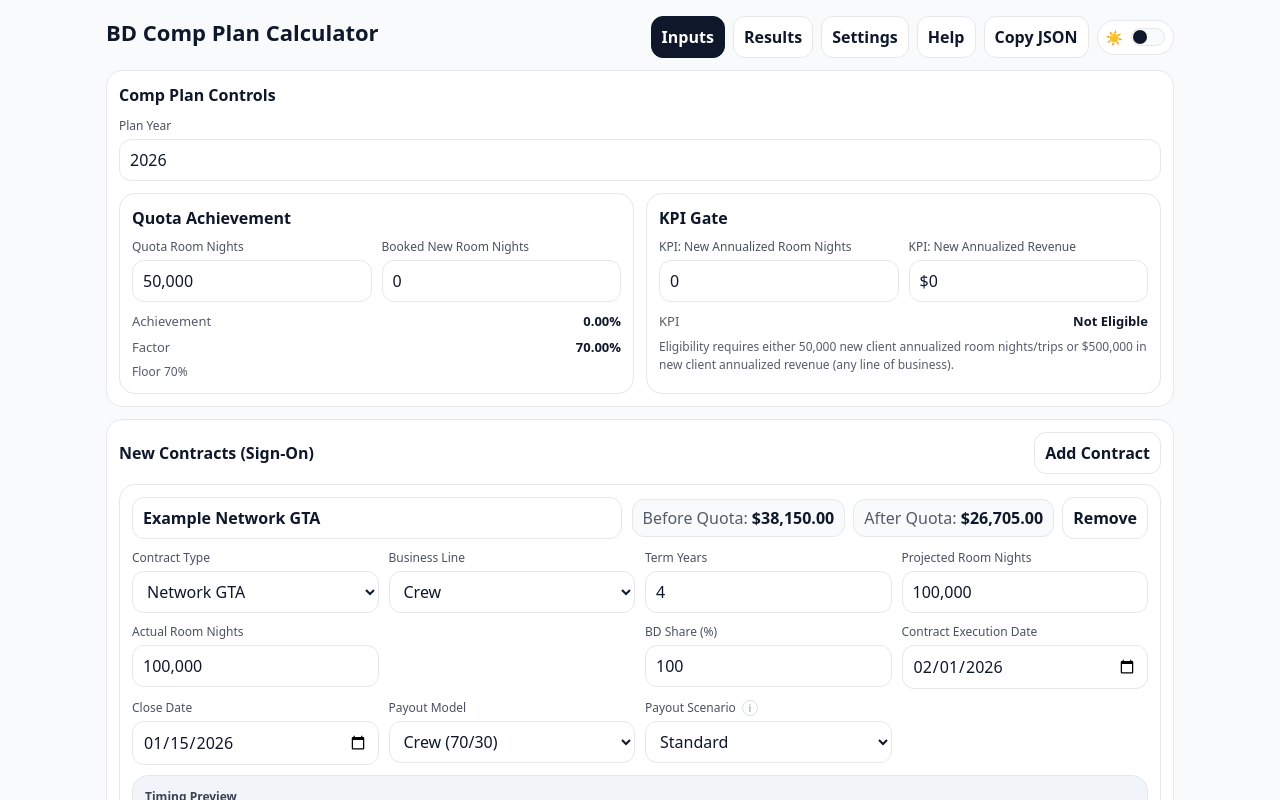
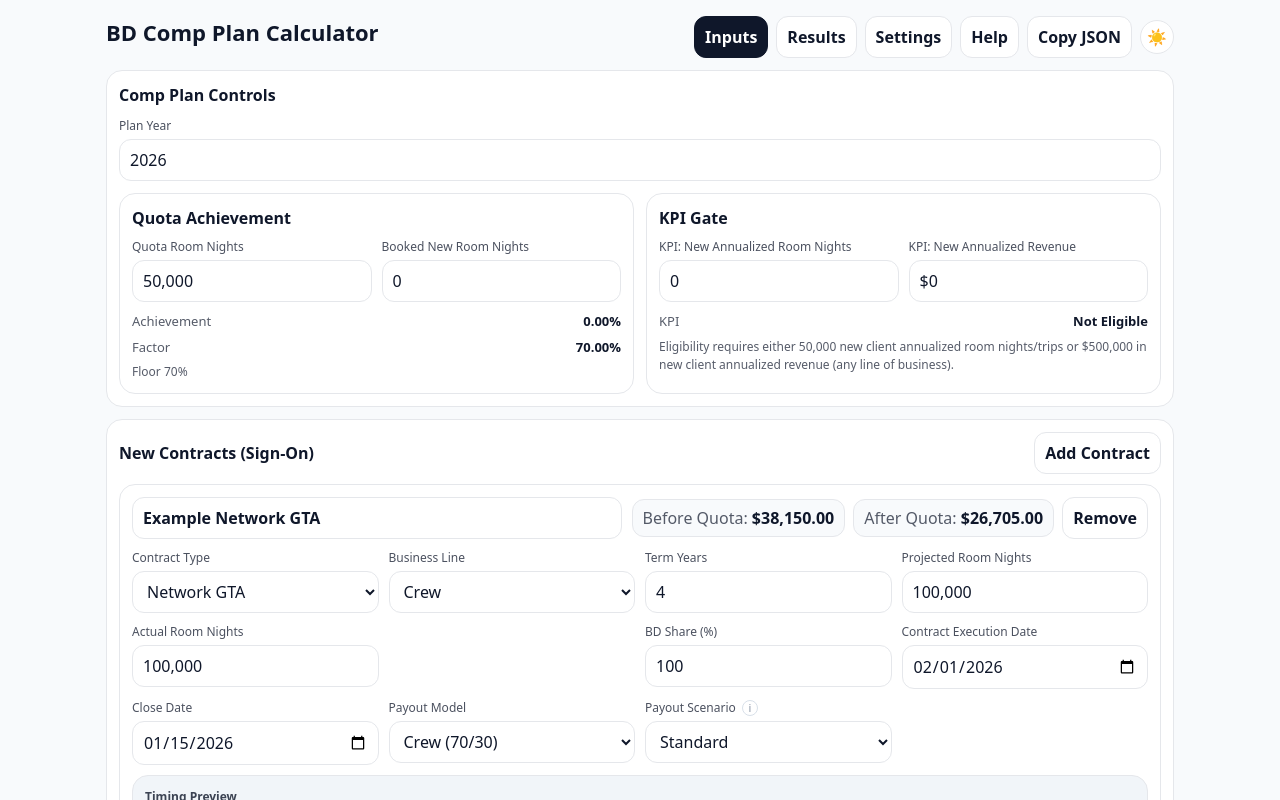
Before and after one commit to ecandamo/BD-Comp-Plan-Calculator, a React (Vite) app: page / in a window 1280 px wide. Shown: the top 800 px of the page. Built offline with nearby package versions, Linux system fonts and the light colour scheme; the HTML template or start-up script is replaced by a standard one.

Commit message:
Convert theme control to icon toggle

```diff
--- a/src/App.tsx
+++ b/src/App.tsx
@@ -903,39 +903,18 @@ function AppInner() {
               style={{
                 display: "inline-flex",
                 alignItems: "center",
-                gap: 8,
-                padding: "6px 8px",
+                justifyContent: "center",
+                width: 34,
+                height: 34,
                 borderRadius: 999,
                 border: "1px solid var(--border)",
                 background: "var(--surface)",
                 color: "var(--text)",
-                cursor: "pointer"
+                cursor: "pointer",
+                fontSize: 16
               }}
             >
-              <span style={{ fontSize: 14 }}>{theme === "dark" ? "🌙" : "☀️"}</span>
-              <span
-                style={{
-                  width: 34,
-                  height: 18,
-                  borderRadius: 999,
-                  background: "var(--pill)",
-                  border: "1px solid var(--border)",
-                  position: "relative"
-                }}
-              >
-                <span
-                  style={{
-                    position: "absolute",
-                    top: 1,
-                    left: theme === "dark" ? 17 : 1,
-                    width: 14,
-                    height: 14,
-                    borderRadius: "50%",
-                    background: "var(--accent)",
-                    transition: "left 160ms ease"
-                  }}
-                />
-              </span>
+              {theme === "dark" ? "🌙" : "☀️"}
             </button>
           </div>
         </div>
```
